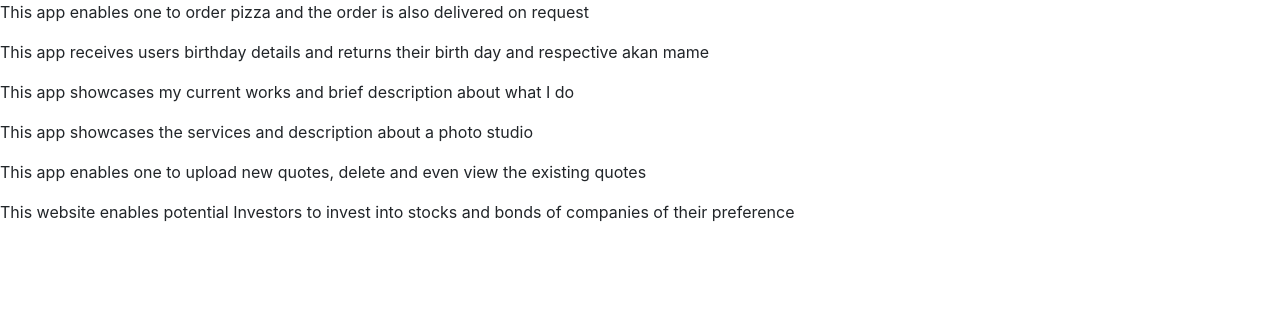
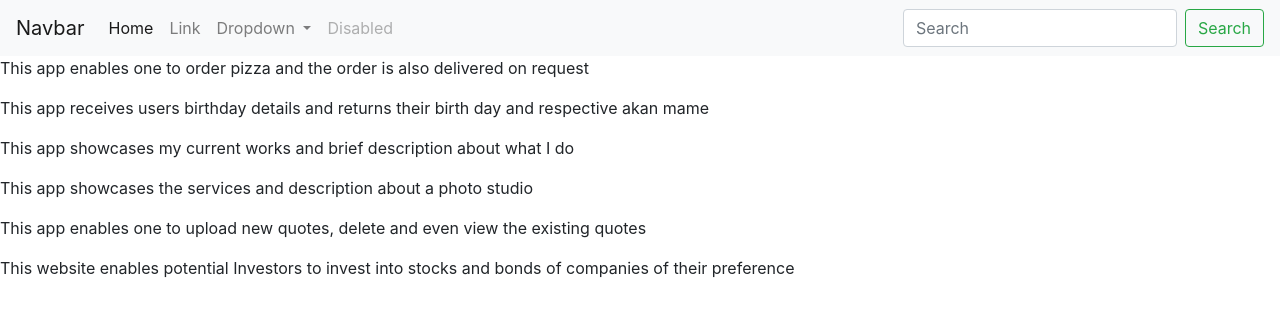
Before and after one commit to bellahOchola/git-search, an Angular app: page / in a window 1280 px wide. Shown: the top 316 px of the page. Built offline with nearby package versions, Linux system fonts and the light colour scheme.

Commit message:
add navbar to gitty html file

```diff
--- a/src/app/gitty/gitty.component.html
+++ b/src/app/gitty/gitty.component.html
@@ -1,3 +1,38 @@
+<nav class="navbar navbar-expand-lg navbar-light bg-light">
+    <a class="navbar-brand" href="#">Navbar</a>
+    <button class="navbar-toggler" type="button" data-toggle="collapse" data-target="#navbarSupportedContent" aria-controls="navbarSupportedContent" aria-expanded="false" aria-label="Toggle navigation">
+      <span class="navbar-toggler-icon"></span>
+    </button>
+
+    <div class="collapse navbar-collapse" id="navbarSupportedContent">
+      <ul class="navbar-nav mr-auto">
+        <li class="nav-item active">
+          <a class="nav-link" href="#">Home <span class="sr-only">(current)</span></a>
+        </li>
+        <li class="nav-item">
+          <a class="nav-link" href="#">Link</a>
+        </li>
+        <li class="nav-item dropdown">
+          <a class="nav-link dropdown-toggle" href="#" id="navbarDropdown" role="button" data-toggle="dropdown" aria-haspopup="true" aria-expanded="false">
+            Dropdown
+          </a>
+          <div class="dropdown-menu" aria-labelledby="navbarDropdown">
+            <a class="dropdown-item" href="#">Action</a>
+            <a class="dropdown-item" href="#">Another action</a>
+            <div class="dropdown-divider"></div>
+            <a class="dropdown-item" href="#">Something else here</a>
+          </div>
+        </li>
+        <li class="nav-item">
+          <a class="nav-link disabled" href="#" tabindex="-1" aria-disabled="true">Disabled</a>
+        </li>
+      </ul>
+      <form class="form-inline my-2 my-lg-0">
+        <input class="form-control mr-sm-2" type="search" placeholder="Search" aria-label="Search">
+        <button class="btn btn-outline-success my-2 my-sm-0" type="submit">Search</button>
+      </form>
+    </div>
+  </nav>
 <div *ngFor ='let repo of repository'>
 <p>{{repo.description}}</p>
 </div>
```
